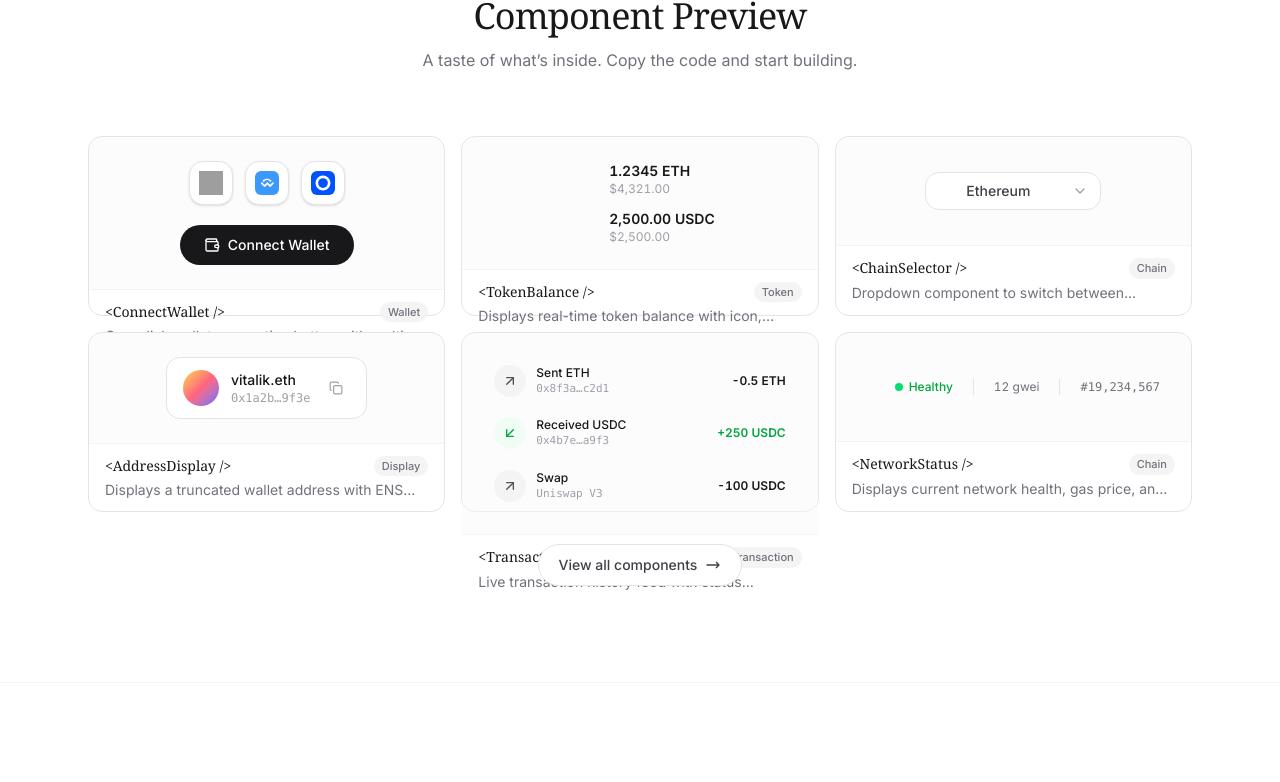
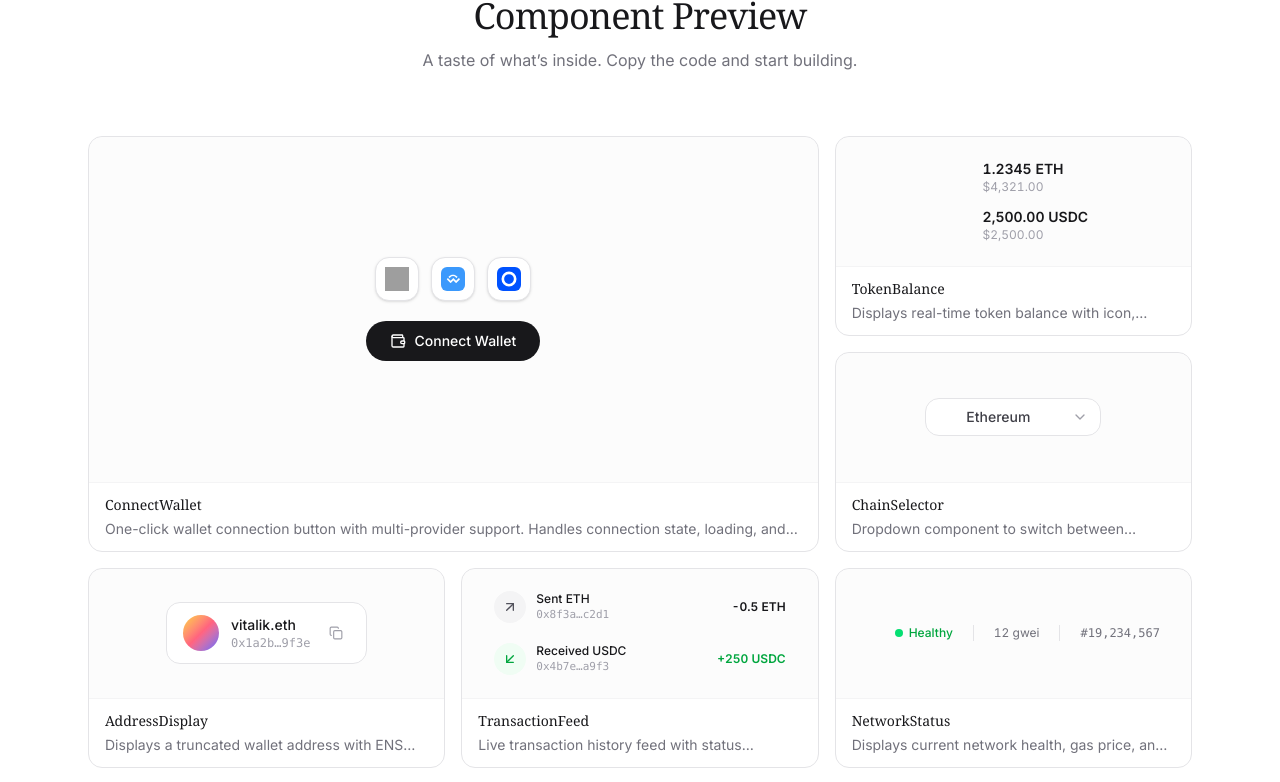
Before and after one commit to Quantapar/OnChainUI, a React (Vite) app in the folder frontend/: page / in a window 1280 px wide. Shown: the part 1058-1840 px from the top of the page. Built offline with nearby package versions, Linux system fonts and the light colour scheme; grey boxes are pictures that could not be loaded; some icons are missing.

Commit message:
refactor: refactor ComponentPreview layout and styling

```diff
--- a/frontend/src/components/landing/ComponentPreview.tsx
+++ b/frontend/src/components/landing/ComponentPreview.tsx
@@ -24,7 +24,7 @@ const BENTO_LAYOUT = [
   { slug: "token-balance", colSpan: "lg:col-span-1", rowSpan: "lg:row-span-1" },
   { slug: "chain-selector", colSpan: "lg:col-span-1", rowSpan: "lg:row-span-1" },
   { slug: "address-display", colSpan: "lg:col-span-1", rowSpan: "lg:row-span-1" },
-  { slug: "transaction-feed", colSpan: "lg:col-span-1", rowSpan: "lg:row-span-2" },
+  { slug: "transaction-feed", colSpan: "lg:col-span-1", rowSpan: "lg:row-span-1" },
   { slug: "network-status", colSpan: "lg:col-span-1", rowSpan: "lg:row-span-1" },
 ];
 
@@ -189,7 +189,6 @@ function TransactionFeedPreview() {
   const transactions = [
     { type: "sent", label: "Sent ETH", to: "0x8f3a…c2d1", amount: "-0.5 ETH", color: "text-zinc-900" },
     { type: "received", label: "Received USDC", to: "0x4b7e…a9f3", amount: "+250 USDC", color: "text-green-600" },
-    { type: "sent", label: "Swap", to: "Uniswap V3", amount: "-100 USDC", color: "text-zinc-900" },
   ];
 
   return (
@@ -259,29 +258,24 @@ export function ComponentPreview() {
           </p>
         </ScrollReveal>
 
-        <div className="mt-16 grid gap-4 sm:grid-cols-2 lg:grid-cols-3 lg:auto-rows-[180px]">
+        <div className="mt-16 grid gap-4 sm:grid-cols-2 lg:grid-cols-3 lg:auto-rows-[200px]">
           {BENTO_LAYOUT.map((item, i) => {
             const component = COMPONENTS.find((c) => c.slug === item.slug);
             if (!component) return null;
 
             return (
-              <ScrollReveal key={item.slug} delay={i * 0.08} distance={24}>
+              <ScrollReveal key={item.slug} delay={i * 0.08} distance={24} className={`h-full ${item.colSpan} ${item.rowSpan}`}>
                 <Link
                   to={`/components/${item.slug}`}
-                  className={`group flex h-full flex-col rounded-xl border border-zinc-200 bg-white transition-[transform,box-shadow,border-color] duration-200 ease-[cubic-bezier(0.23,1,0.32,1)] hover:-translate-y-1 hover:shadow-md hover:border-zinc-300 ${item.colSpan} ${item.rowSpan}`}
+                  className="group flex h-full flex-col overflow-hidden rounded-xl border border-zinc-200 bg-white transition-[transform,box-shadow,border-color] duration-200 ease-[cubic-bezier(0.23,1,0.32,1)] hover:-translate-y-1 hover:shadow-md hover:border-zinc-300"
                 >
-                  <div className="flex flex-1 items-center justify-center rounded-t-xl bg-zinc-50/50 p-6">
+                  <div className="flex min-h-0 flex-1 items-center justify-center rounded-t-xl bg-zinc-50/50 p-6">
                     {PREVIEW_MAP[item.slug]}
                   </div>
-                  <div className="border-t border-zinc-100 px-4 py-3">
-                    <div className="flex items-center justify-between">
-                      <h3 className="font-mono text-sm font-semibold text-zinc-900">
-                        {"<"}{component.name}{" />"}
-                      </h3>
-                      <span className="rounded-full bg-zinc-100 px-2 py-0.5 text-[11px] font-medium text-zinc-500">
-                        {component.category}
-                      </span>
-                    </div>
+                  <div className="shrink-0 border-t border-zinc-100 px-4 py-3">
+                    <h3 className="font-mono text-sm font-semibold text-zinc-900">
+                      {component.name}
+                    </h3>
                     <p className="mt-1 text-sm text-zinc-500 line-clamp-1">
                       {component.description}
                     </p>
```
